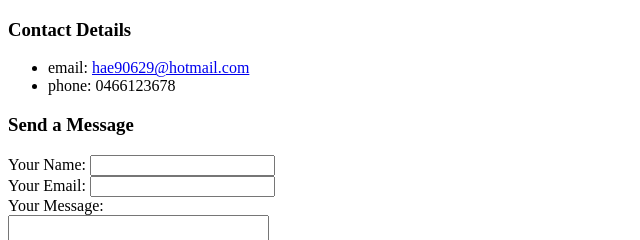
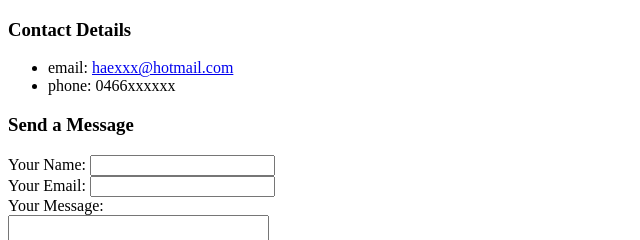
Before and after one commit to hae90629/cv, a plain HTML site: page contact details.html in a window 1280 px wide. Shown: the top 240 px of the page, 0-640 px from the left. Drawn offline with Linux system fonts and the light colour scheme.

Commit message:
encrypting contact info

```diff
--- a/contact details.html
+++ b/contact details.html
@@ -7,8 +7,8 @@
   <body>
     <h3>Contact Details</h3>
     <ul>
-      <li>email: <a href="mailto:hae90629@hotmail.com">hae90629@hotmail.com</a></li>
-      <li>phone: 0466123678</li>
+      <li>email: <a href="mailto:hae90629@hotmail.com">haexxx@hotmail.com</a></li>
+      <li>phone: 0466xxxxxx</li>
     </ul>
     <h3>Send a Message</h3>
     <form action="mailto:hae90629@gmail.com" method="post" enctype="text/plain">
```
